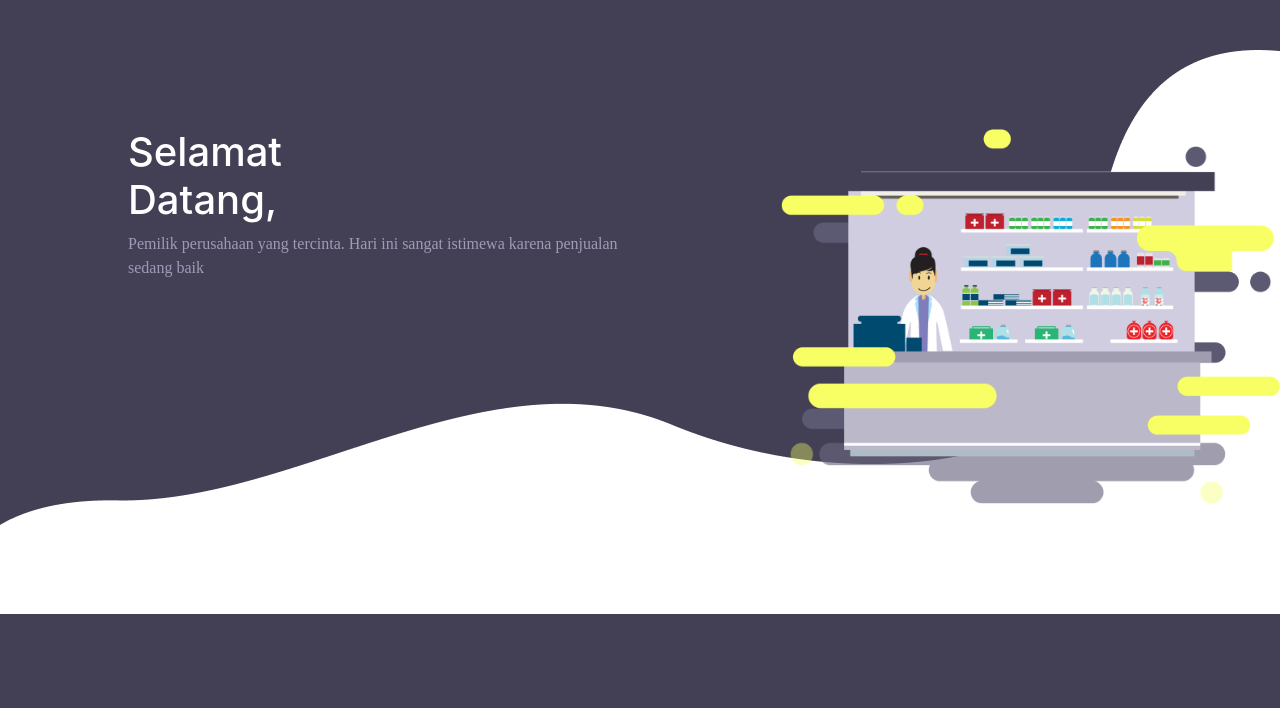
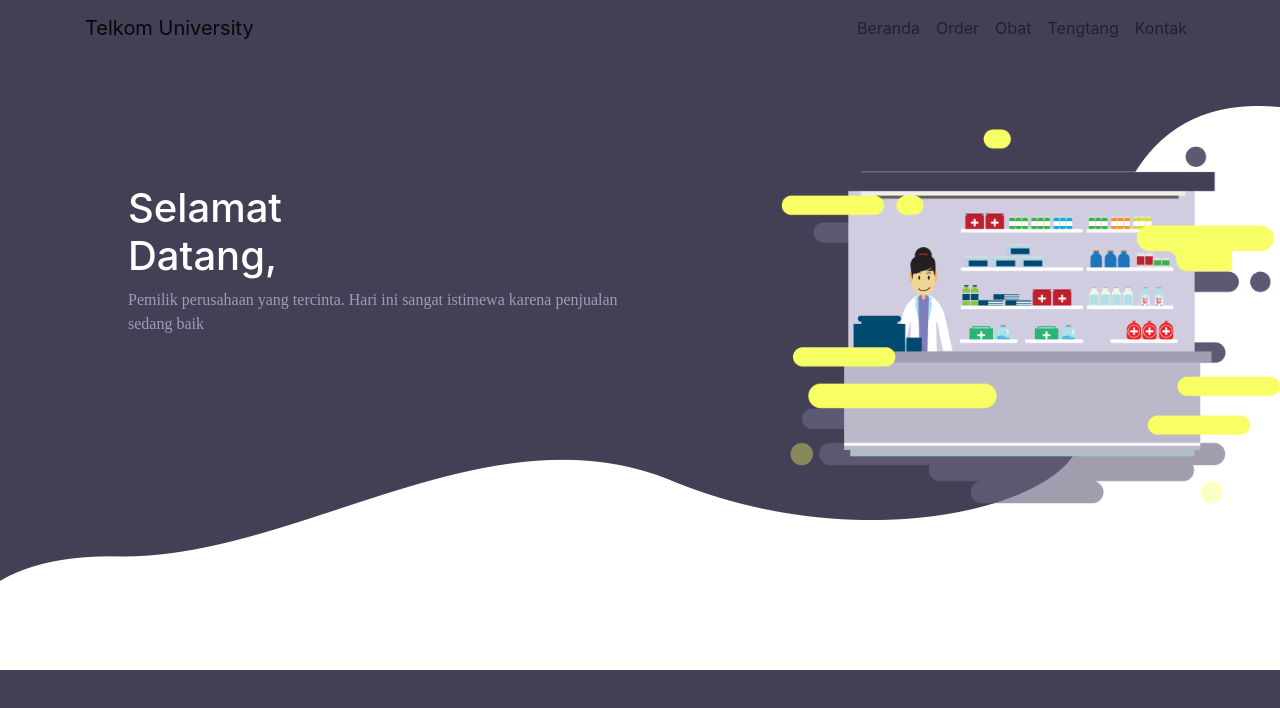
Before and after one commit to abisatria1/FamilyPharmacy, a plain HTML site: page frontend/home_pemilik.html in a window 1280 px wide. Drawn offline with nearby package versions, Linux system fonts and the light colour scheme; a web font is replaced by a local one.

Commit message:
saya sudah membuat navbar

```diff
--- a/frontend/home_pemilik.html
+++ b/frontend/home_pemilik.html
@@ -11,7 +11,7 @@
   </head>
 <body>
   <!-- nabar -->
-  <!-- <nav class="navbar navbar-expand-lg navbar-light">
+  <nav class="navbar navbar-expand-lg navbar-light">
       <div class="container">
           <a class="navbar-brand" href="#">Telkom University</a>
           <button class="navbar-toggler" type="button" data-toggle="collapse" data-target="#navbarNavAltMarkup" aria-controls="navbarNavAltMarkup" aria-expanded="false" aria-label="Toggle navigation">
@@ -27,7 +27,7 @@
               </div>
           </div>
       </div>
-  </nav> -->
+  </nav>
   <!-- akhir navbar -->
   <!-- vektor -->
   <div class="background">
```
